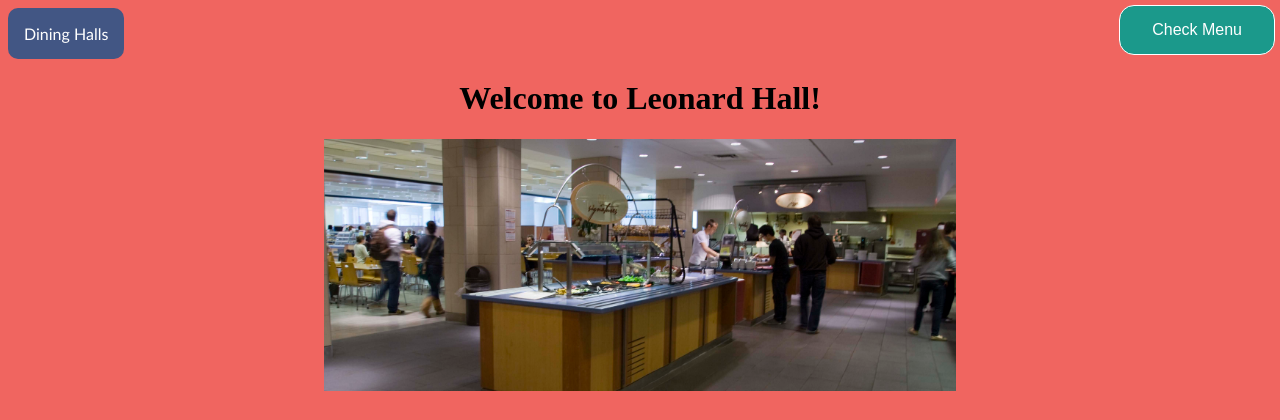
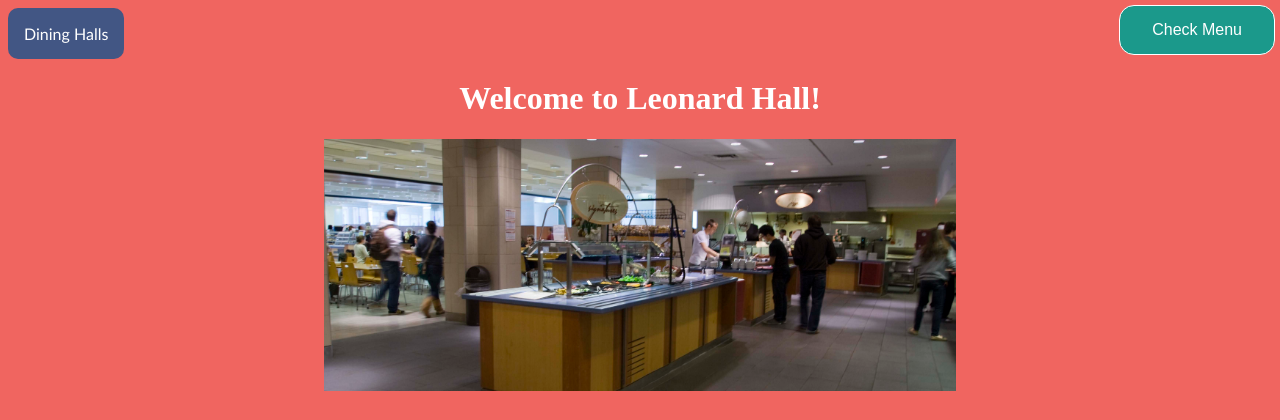
Before and after one commit to MLHDegenerates/DiningHallApp, a Flask app: page /Leonard in a window 1280 px wide. Shown: the top 420 px of the page. Run offline with Flask 2, Linux system fonts and the light colour scheme.

Commit message:
new css bois

```diff
--- a/app/templates/Leonard.html
+++ b/app/templates/Leonard.html
@@ -9,7 +9,9 @@
 
     h1 {
     text-align: center;
+    color: white
     }
+
     img {
     max-width:50%;
     position: relative;
```
